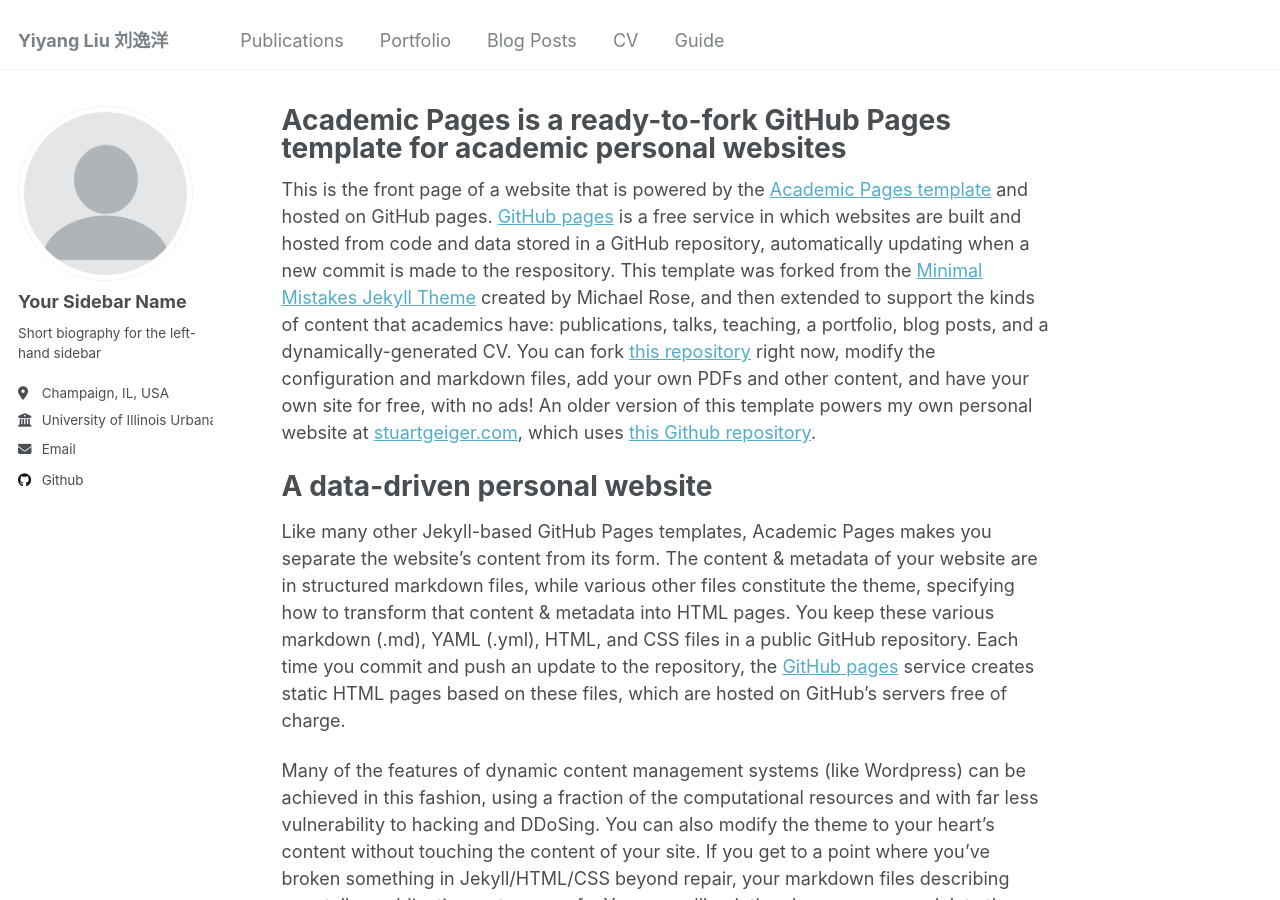
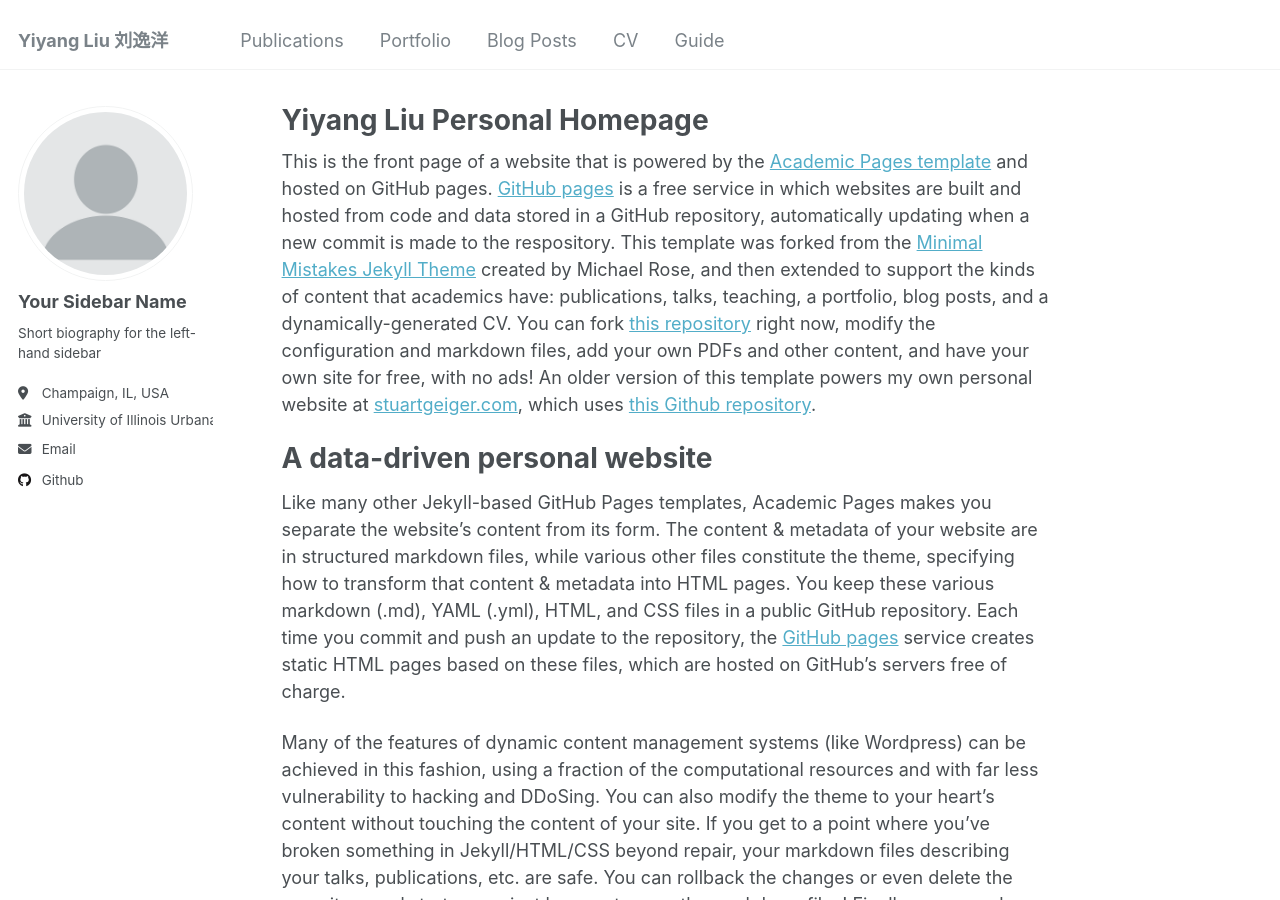
Before and after one commit to eyangl/eyangl.github.io, a Jekyll site: the page built from _pages/about.md, in a window 1280 px wide and 900 px high. Built offline with Jekyll 4.4.1, drawn with Linux system fonts in a browser that asks for light colours.

Commit message:
change website title

```diff
--- a/_pages/about.md
+++ b/_pages/about.md
@@ -1,6 +1,6 @@
 ---
 permalink: /
-title: "Academic Pages is a ready-to-fork GitHub Pages template for academic personal websites"
+title: "Yiyang Liu Personal Homepage"
 author_profile: true
 redirect_from:
   - /about/
```
